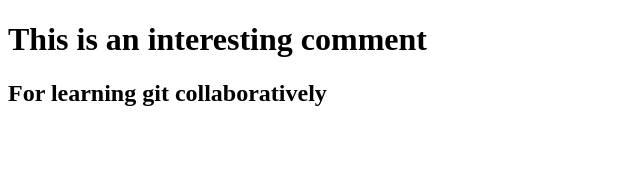
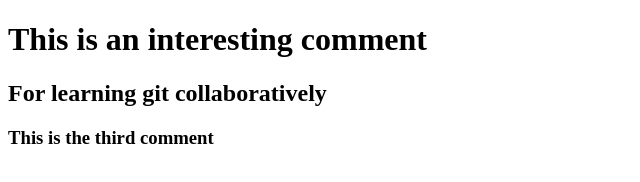
Before and after one commit to maksimsamoylenko/donut, a plain HTML site: page index.html in a window 1280 px wide. Shown: the whole page, without its empty margins (0-640 px from the left). Drawn offline with Linux system fonts and the light colour scheme.

Commit message:
the third message was added

```diff
--- a/index.html
+++ b/index.html
@@ -8,5 +8,8 @@
 <h1>This is an interesting comment</h1>
 
 <h2>For learning git collaboratively</h2>
+
+<h3>This is the third comment</h3>
+
 </body>
 </html>
```
